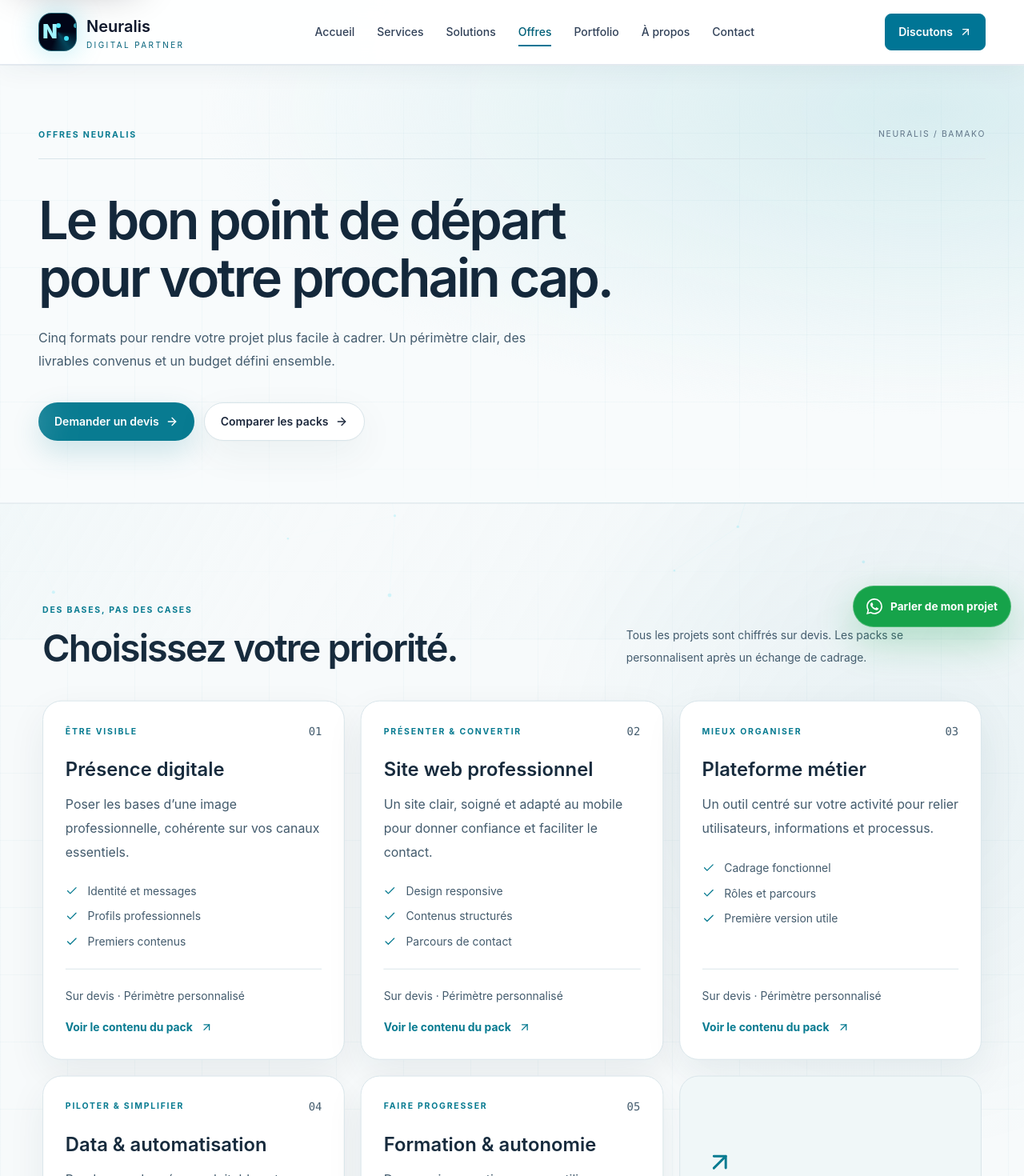
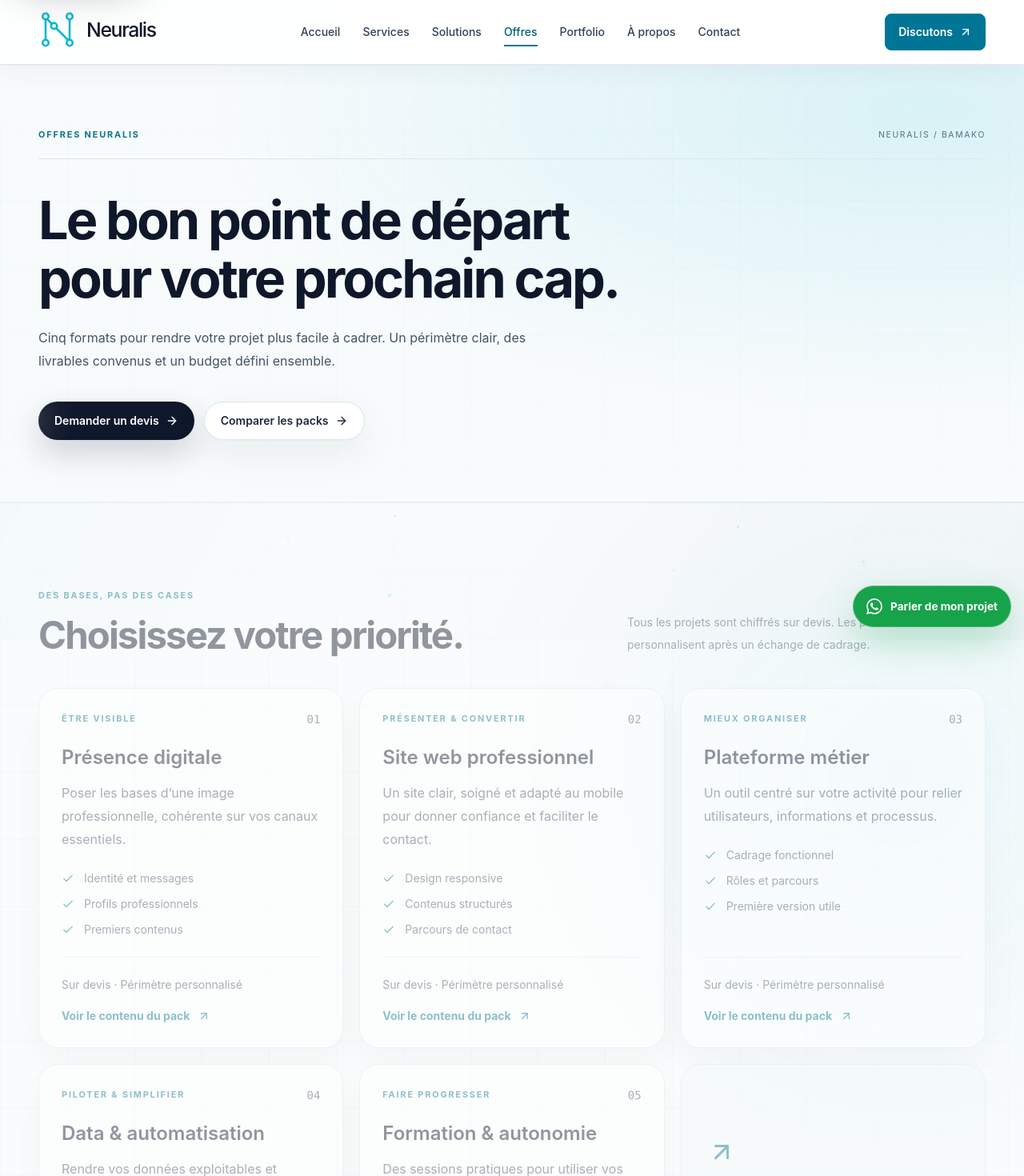
Before and after one commit to Abdoulayeds/siteweb-neuralis, a Next.js app: page /offres in a window 1280 px wide. Shown: the top 1470 px of the page at 80% size. Built offline with nearby package versions, Linux system fonts and the light colour scheme.

Commit message:
feat: align brand styles and vector logo with NEURALIS palette

```diff
--- a/src/app/globals.css
+++ b/src/app/globals.css
@@ -2,18 +2,19 @@
 
 :root {
   color-scheme: light;
-  --neuralis-navy: #14283b;
-  --neuralis-cyan: #087b91;
-  --surface-base: #f7fafb;
-  --surface-section: #f7fafb;
-  --surface-section-alt: #edf5f7;
+  --neuralis-navy: #0f172a;
+  --neuralis-cyan: #06b6d4;
+  --neuralis-cyan-ink: #08758b;
+  --surface-base: #f9fbfc;
+  --surface-section: #f9fbfc;
+  --surface-section-alt: #f0f7f9;
   --surface-raised: #ffffff;
-  --surface-soft: #eaf3f5;
-  --border-subtle: #d9e5ea;
-  --border-active: #5eaeba;
-  --text-primary: #172b3d;
-  --text-secondary: #435b6d;
-  --text-muted: #607588;
+  --surface-soft: #eaf8fb;
+  --border-subtle: #dce7ec;
+  --border-active: #48bfd2;
+  --text-primary: #0f172a;
+  --text-secondary: #425466;
+  --text-muted: #5b6f81;
   --background: var(--surface-base);
   --foreground: var(--text-primary);
 }
@@ -39,8 +40,8 @@
   margin: 0;
   overflow-x: clip;
   background:
-    radial-gradient(circle at 12% 4%, rgba(67, 178, 190, 0.1), transparent 28rem),
-    radial-gradient(circle at 88% 35%, rgba(14, 116, 144, 0.07), transparent 30rem),
+    radial-gradient(circle at 12% 4%, rgba(6, 182, 212, 0.09), transparent 28rem),
+    radial-gradient(circle at 88% 35%, rgba(6, 182, 212, 0.05), transparent 30rem),
     var(--surface-base);
   color: var(--foreground);
   font-family: Inter, ui-sans-serif, system-ui, -apple-system, BlinkMacSystemFont, "Segoe UI", sans-serif;
@@ -53,7 +54,7 @@
   inset: 0;
   z-index: 0;
   pointer-events: none;
-  background: linear-gradient(120deg, rgba(180, 224, 229, 0.14), transparent 45%, rgba(186, 219, 226, 0.1));
+  background: linear-gradient(120deg, rgba(6, 182, 212, 0.035), transparent 45%, rgba(15, 23, 42, 0.018));
 }
 
 main,
@@ -67,7 +68,7 @@
 }
 
 :focus-visible {
-  outline: 3px solid #087b91;
+  outline: 3px solid var(--neuralis-cyan-ink);
   outline-offset: 4px;
 }
 
@@ -98,8 +99,8 @@
 }
 
 ::selection {
-  background: rgba(8, 123, 145, 0.25);
-  color: #14283b;
+  background: rgba(6, 182, 212, 0.27);
+  color: var(--neuralis-navy);
 }
 
 .section-padding {
@@ -107,7 +108,7 @@
 }
 
 .section-eyebrow {
-  color: #087b91;
+  color: var(--neuralis-cyan-ink);
   font-size: 0.75rem;
   font-weight: 750;
   letter-spacing: 0.18em;
@@ -128,25 +129,25 @@
 .theme-dark main > section {
   position: relative;
   isolation: isolate;
-  border-block: 1px solid rgba(35, 79, 96, 0.06);
+  border-block: 1px solid rgba(15, 23, 42, 0.045);
 }
 
 .theme-dark main > section.bg-white {
   background:
-    radial-gradient(circle at 12% 0%, rgba(34, 178, 190, 0.07), transparent 25rem),
-    #f9fcfc !important;
+    radial-gradient(circle at 12% 0%, rgba(6, 182, 212, 0.055), transparent 25rem),
+    #ffffff !important;
 }
 
 .theme-dark main > section.bg-slate-50 {
   background:
-    radial-gradient(circle at 88% 15%, rgba(14, 116, 144, 0.06), transparent 28rem),
-    #edf5f7 !important;
+    radial-gradient(circle at 88% 15%, rgba(6, 182, 212, 0.065), transparent 28rem),
+    #f0f7f9 !important;
 }
 
 .theme-dark main > section.bg-slate-950 {
   background:
     radial-gradient(circle at 50% 0%, rgba(6, 182, 212, 0.07), transparent 30rem),
-    #f4f9fa !important;
+    #f4f9fb !important;
 }
 
 .theme-dark main > section::before {
@@ -156,8 +157,8 @@
   z-index: -1;
   pointer-events: none;
   background-image:
-    linear-gradient(rgba(8, 123, 145, 0.03) 1px, transparent 1px),
-    linear-gradient(90deg, rgba(8, 123, 145, 0.03) 1px, transparent 1px);
+    linear-gradient(rgba(6, 182, 212, 0.026) 1px, transparent 1px),
+    linear-gradient(90deg, rgba(6, 182, 212, 0.026) 1px, transparent 1px);
   background-size: 84px 84px;
   mask-image: linear-gradient(to bottom, transparent, black 18%, black 82%, transparent);
 }
@@ -172,23 +173,23 @@
   background: var(--surface-raised) !important;
   border-color: var(--border-subtle) !important;
   box-shadow:
-    0 1px 2px rgba(20, 40, 59, 0.02),
-    0 16px 48px rgba(20, 60, 76, 0.06) !important;
+    0 1px 2px rgba(15, 23, 42, 0.025),
+    0 16px 48px rgba(15, 23, 42, 0.065) !important;
 }
 
 .theme-dark main .bg-slate-100,
 .theme-dark main .bg-cyan-50 {
-  background: #eaf4f5 !important;
-  border-color: #cce5e9 !important;
+  background: var(--surface-soft) !important;
+  border-color: #c5e8ef !important;
 }
 
 .theme-dark main :is(.bg-slate-950, .bg-slate-950\/40, .bg-slate-950\/60, .bg-slate-950\/90, .bg-slate-950\/95, .bg-slate-900, .bg-slate-900\/70, .bg-slate-900\/95, .bg-cyan-950\/20) {
-  background: #f0f7f8 !important;
+  background: #f1f8fa !important;
   border-color: var(--border-subtle) !important;
 }
 
 .theme-dark main :is(.bg-white\/5, .bg-white\/10, .bg-white\/\[0\.025\], .bg-white\/\[0\.035\], .bg-white\/\[0\.04\], .bg-white\/\[0\.045\], .bg-white\/\[0\.055\], .bg-white\/\[0\.075\], .bg-white\/\[0\.08\]) {
-  background: #f5fafb !important;
+  background: #f5fbfc !important;
 }
 
 .theme-dark main .text-white,
@@ -214,7 +215,7 @@
 .theme-dark main .text-cyan-100,
 .theme-dark main .text-cyan-200,
 .theme-dark main .text-cyan-300 {
-  color: #087b91 !important;
+  color: var(--neuralis-cyan-ink) !important;
 }
 
 .theme-dark main .bg-cyan-500.text-slate-950,
@@ -272,16 +273,16 @@
   pointer-events: none;
   opacity: 0;
   transform: rotate(16deg) translateX(-220%);
-  background: linear-gradient(90deg, transparent, rgba(138, 204, 214, 0.2), transparent);
+  background: linear-gradient(90deg, transparent, rgba(6, 182, 212, 0.12), transparent);
   transition: transform 720ms ease, opacity 220ms ease;
 }
 
 .theme-dark main article:hover {
-  transform: translateY(-5px);
+  transform: translateY(-4px);
   border-color: var(--border-active) !important;
   box-shadow:
-    0 22px 60px rgba(20, 60, 76, 0.12),
-    0 0 0 1px rgba(8, 123, 145, 0.08) !important;
+    0 24px 58px rgba(15, 23, 42, 0.12),
+    0 0 0 1px rgba(6, 182, 212, 0.1) !important;
 }
 
 .theme-dark main article:hover::after {
@@ -300,8 +301,8 @@
 
 .hero-grid {
   background-image:
-    linear-gradient(rgba(8, 123, 145, 0.04) 1px, transparent 1px),
-    linear-gradient(90deg, rgba(8, 123, 145, 0.04) 1px, transparent 1px);
+    linear-gradient(rgba(6, 182, 212, 0.045) 1px, transparent 1px),
+    linear-gradient(90deg, rgba(6, 182, 212, 0.045) 1px, transparent 1px);
   background-size: 72px 72px;
   mask-image: linear-gradient(to bottom, black, transparent 88%);
 }
@@ -333,48 +334,15 @@
   box-shadow: 0 22px 58px rgba(22, 163, 74, 0.38);
 }
 
-.neuralis-mark::after {
-  content: "";
-  position: absolute;
-  inset: -35%;
-  background: conic-gradient(from 180deg, transparent, rgba(6, 182, 212, 0.35), transparent 32%);
-  animation: neuralis-spin 8s linear infinite;
-}
-
-.neuralis-mark > * {
-  position: relative;
-}
-
-.neuralis-pulse-ring {
-  animation: neuralis-pulse 2.8s ease-in-out infinite;
-}
-
-@keyframes neuralis-spin {
-  to {
-    transform: rotate(360deg);
-  }
-}
-
-@keyframes neuralis-pulse {
-  0%,
-  100% {
-    opacity: 0.35;
-    transform: scale(0.94);
-  }
-
-  50% {
-    opacity: 0.9;
-    transform: scale(1.04);
-  }
-}
-
 @keyframes neuralis-rise {
   from {
-    transform: translateY(34px) scale(0.99);
+    opacity: 0.35;
+    transform: translateY(20px);
   }
 
   to {
-    transform: translateY(0) scale(1);
+    opacity: 1;
+    transform: translateY(0);
   }
 }
 
@@ -389,61 +357,64 @@
 /* Light editorial system shared across the site. */
 html { scroll-behavior: smooth; scroll-padding-top: 7rem; }
 .studio-container { width: 100%; max-width: 1280px; margin-inline: auto; padding-inline: clamp(1.25rem, 4vw, 3rem); }
-.studio-section { position: relative; padding-block: clamp(3.75rem, 7vw, 6.5rem); border-top: 1px solid rgba(33, 81, 94, .07); }
-.studio-section-alt { background: linear-gradient(130deg, #edf5f7, #f5fafb); }
-.studio-kicker { color: #087b91; font-size: .66rem; font-weight: 750; letter-spacing: .17em; text-transform: uppercase; line-height: 1.8; }
-.studio-heading { color: #172b3d; font-size: clamp(1.9rem, 3.7vw, 3.4rem); font-weight: 600; line-height: 1.12; letter-spacing: -.04em; text-wrap: balance; }
-.studio-copy { color: #435b6d; font-size: 1rem; line-height: 1.85; }
-.studio-panel { border: 1px solid var(--border-subtle); border-radius: 1.5rem; background: #ffffff; box-shadow: 0 18px 48px rgba(20, 60, 76, .07); }
-.studio-link { display: inline-flex; align-items: center; gap: .6rem; color: #087b91; font-size: .875rem; font-weight: 700; line-height: 1.6; text-align: left; transition: color 180ms; }
-.studio-link:hover { color: #075363; }
-.theme-dark main .site-button-primary { background: #087b91 !important; color: #ffffff !important; }
-.theme-dark main .site-button-primary:hover { background: #0e6375 !important; }
+.studio-section { position: relative; padding-block: clamp(3.75rem, 7vw, 6.5rem); border-top: 1px solid rgba(15, 23, 42, .055); }
+.studio-section-alt { background: linear-gradient(135deg, #f0f7f9, #f8fbfc 64%, #eaf8fb); }
+.studio-kicker { color: var(--neuralis-cyan-ink); font-size: .68rem; font-weight: 750; letter-spacing: .17em; text-transform: uppercase; line-height: 1.8; }
+.studio-heading { color: var(--neuralis-navy); font-size: clamp(1.9rem, 3.7vw, 3.4rem); font-weight: 650; line-height: 1.12; letter-spacing: -.04em; text-wrap: balance; }
+.studio-copy { color: var(--text-secondary); font-size: 1rem; line-height: 1.8; }
+.studio-panel { border: 1px solid var(--border-subtle); border-radius: 1.5rem; background: #ffffff; box-shadow: 0 18px 48px rgba(15, 23, 42, .07); }
+.studio-link { display: inline-flex; align-items: center; gap: .6rem; color: var(--neuralis-cyan-ink); font-size: .875rem; font-weight: 750; line-height: 1.6; text-align: left; text-underline-offset: .28em; transition: color 180ms, gap 180ms; }
+.studio-link:hover { color: var(--neuralis-navy); gap: .78rem; text-decoration: underline; }
+.theme-dark main .site-button-primary { background: var(--neuralis-navy) !important; color: #ffffff !important; border-color: var(--neuralis-navy) !important; box-shadow: 0 16px 38px rgba(15, 23, 42, .18) !important; }
+.theme-dark main .site-button-primary:hover { background: #1e3151 !important; box-shadow: 0 20px 46px rgba(15, 23, 42, .26) !important; }
 .studio-tags { display: flex; flex-wrap: wrap; gap: .5rem; }
-.studio-tags > * { padding: .4rem .75rem; border: 1px solid #cfe2e6; border-radius: 99px; color: #435b6d; background: #f2f8f9; font-size: .72rem; line-height: 1.5; }
-.studio-tags > a:hover { border-color: #087b91; color: #075363; }
+.studio-tags > * { padding: .4rem .75rem; border: 1px solid #d6e8ee; border-radius: 99px; color: var(--text-secondary); background: #f3fafb; font-size: .72rem; line-height: 1.5; }
+.studio-tags > a:hover { border-color: var(--neuralis-cyan); color: var(--neuralis-navy); }
 .section-intro { display: flex; align-items: flex-end; justify-content: space-between; gap: 2rem; margin-bottom: 2.5rem; }
-.studio-hero { padding-top: clamp(3rem, 7vw, 6rem); background: radial-gradient(ellipse at 64% 35%, rgba(110, 195, 202, .17), transparent 64%), #f7fafb; }
-.hero-location { display: flex; align-items: center; gap: .65rem; color: #506b7a; font-size: .7rem; letter-spacing: .06em; }
-.hero-location > span { width: 6px; height: 6px; border-radius: 50%; background: #1a9aae; box-shadow: 0 0 12px #1a9aae55; }
-.hero-title { margin-top: 1.7rem; color: #14283b; font-size: clamp(2.85rem, 5.3vw, 5rem); font-weight: 600; line-height: 1.05; letter-spacing: -.055em; }
-.hero-title > span { color: #087b91; }
-.hero-promises { display: flex; flex-wrap: wrap; gap: .7rem 1.1rem; margin-top: 1.75rem; color: #506b7a; font-size: .72rem; }
+.studio-hero { padding-top: clamp(3rem, 7vw, 6rem); background: radial-gradient(ellipse at 66% 28%, rgba(6, 182, 212, .14), transparent 61%), linear-gradient(145deg, #ffffff, #f6fbfc 70%); }
+.hero-location { display: flex; align-items: center; gap: .65rem; color: var(--text-secondary); font-size: .7rem; letter-spacing: .06em; }
+.hero-location > span { width: 7px; height: 7px; border-radius: 50%; background: var(--neuralis-cyan); box-shadow: 0 0 0 4px rgba(6, 182, 212, .14); }
+.hero-title { margin-top: 1.7rem; color: var(--neuralis-navy); font-size: clamp(2.85rem, 5.3vw, 5rem); font-weight: 650; line-height: 1.05; letter-spacing: -.055em; }
+.hero-title > span { color: var(--neuralis-cyan-ink); }
+.hero-promises { display: flex; flex-wrap: wrap; gap: .7rem 1.1rem; margin-top: 1.75rem; color: var(--text-secondary); font-size: .72rem; }
 .hero-promises > span { display: inline-flex; align-items: center; gap: .4rem; }
-.hero-promises svg { width: 13px; height: 13px; color: #087b91; }
-.hero-showcase { position: relative; margin-bottom: 2rem; border: 1px solid #d0e4e8; border-radius: 1.5rem; padding: .7rem; background: #ffffff; box-shadow: 0 25px 80px rgba(20, 60, 76, .14); transform: rotate(-1.5deg); }
+.hero-promises svg { width: 13px; height: 13px; color: var(--neuralis-cyan-ink); }
+.hero-showcase { position: relative; margin-bottom: 2rem; border: 1px solid #c9e5ed; border-radius: 1.5rem; padding: .7rem; background: #ffffff; box-shadow: 0 25px 80px rgba(15, 23, 42, .14); transform: rotate(-1.2deg); transition: transform 350ms ease, box-shadow 350ms ease; }
+.hero-showcase:hover { transform: rotate(0); box-shadow: 0 30px 90px rgba(15, 23, 42, .2); }
 .showcase-topline { display: flex; justify-content: space-between; padding: .5rem .45rem 1rem; color: #506b7a; font-size: .6rem; letter-spacing: .13em; }
 .hero-main-image { width: 100%; aspect-ratio: 1.14; object-fit: cover; border-radius: .9rem; }
-.showcase-caption { display: flex; align-items: center; justify-content: space-between; padding: 1.1rem .65rem .5rem; font-size: .75rem; color: #435b6d; }
-.showcase-mini { position: absolute; right: 1.5rem; bottom: -2.5rem; display: flex; align-items: center; gap: 1rem; padding: .65rem 1.3rem .65rem .65rem; border: 1px solid #cce2e6; border-radius: 1.2rem; background: #ffffffed; box-shadow: 0 16px 50px rgba(20, 60, 76, .16); backdrop-filter: blur(16px); transform: rotate(1.5deg); }
+.showcase-caption { display: flex; align-items: center; justify-content: space-between; padding: 1.1rem .65rem .5rem; font-size: .75rem; color: var(--text-secondary); }
+.showcase-mini { position: absolute; right: 1.5rem; bottom: -2.5rem; display: flex; align-items: center; gap: 1rem; padding: .65rem 1.3rem .65rem .65rem; border: 1px solid #cce6ed; border-radius: 1.2rem; background: #fffffff2; box-shadow: 0 16px 50px rgba(15, 23, 42, .16); backdrop-filter: blur(16px); transform: rotate(1.5deg); }
 .hero-scroll { display: flex; align-items: center; justify-content: space-between; margin-top: 4rem; padding-block: 1.3rem; border-top: 1px solid #d9e5ea; color: #506b7a; font-size: .72rem; letter-spacing: .03em; }
-.journey-card { display: flex; flex-direction: column; gap: .5rem; padding: 1.5rem; border: 1px solid var(--border-subtle); border-radius: 1.1rem; background: #ffffff; box-shadow: 0 14px 38px rgba(20, 60, 76, .05); transition: border-color 200ms, background 200ms, box-shadow 200ms; }
-.journey-card:hover { border-color: #7cbcc6; background: #f9fdfd; box-shadow: 0 22px 50px rgba(20, 60, 76, .1); }
+.journey-card { display: flex; flex-direction: column; gap: .5rem; padding: 1.5rem; border: 1px solid var(--border-subtle); border-top: 3px solid var(--neuralis-cyan); border-radius: 1.1rem; background: linear-gradient(150deg, #ffffff 70%, #f2fbfd); box-shadow: 0 14px 38px rgba(15, 23, 42, .055); transition: transform 220ms, border-color 220ms, box-shadow 220ms; }
+.journey-card:hover { transform: translateY(-4px); border-color: var(--border-active); box-shadow: 0 22px 50px rgba(15, 23, 42, .11); }
 .journey-card > p:last-child { margin-top: 1.5rem; }
-.visual-service-card { display: flex; flex-direction: column; border: 1px solid var(--border-subtle); border-radius: 1.2rem; background: #ffffff; box-shadow: 0 16px 40px rgba(20, 60, 76, .06); }
+.visual-service-card { display: flex; flex-direction: column; border: 1px solid var(--border-subtle); border-radius: 1.2rem; background: #ffffff; box-shadow: 0 16px 40px rgba(15, 23, 42, .07); }
 .service-image-link { display: block; position: relative; overflow: hidden; border-radius: 1.2rem 1.2rem 0 0; }
-.service-image-number { position: absolute; left: 1rem; top: 1rem; display: flex; align-items: center; justify-content: center; width: 2rem; height: 2rem; border-radius: 50%; border: 1px solid #ffffffb8; color: #172b3d; background: #ffffffec; font-size: .65rem; backdrop-filter: blur(8px); }
+.service-image-link img { transition: transform 500ms cubic-bezier(.2,.7,.2,1); }
+.visual-service-card:hover .service-image-link img { transform: scale(1.035); }
+.service-image-number { position: absolute; left: 1rem; top: 1rem; display: flex; align-items: center; justify-content: center; width: 2rem; height: 2rem; border-radius: 50%; border: 1px solid #ffffffb8; color: var(--neuralis-navy); background: #ffffffec; font-size: .65rem; backdrop-filter: blur(8px); }
 .theme-dark main article.visual-service-card::after { display: none; }
 .theme-dark main article.visual-service-card:hover { transform: translateY(-3px); }
 .theme-dark main article:has(dialog[open]):hover { transform: none; }
 .theme-dark main article:has(dialog[open])::after { display: none; }
 .method-art { position: relative; }
-.method-label { display: flex; gap: .7rem; align-items: center; width: fit-content; position: relative; margin: -1.5rem auto 0; padding: 1rem 1.3rem; border: 1px solid #cce2e6; border-radius: 1rem; background: #ffffffef; color: #435b6d; font-size: .75rem; box-shadow: 0 14px 35px rgba(20, 60, 76, .12); backdrop-filter: blur(15px); }
-.method-step { display: flex; align-items: center; justify-content: center; flex-shrink: 0; width: 2.5rem; height: 2.5rem; border: 1px solid #cce2e6; border-radius: .8rem; color: #087b91; background: #eaf4f5; font-size: .72rem; }
-.concept-feature { display: block; overflow: hidden; border-radius: 1.5rem; border: 1px solid var(--border-subtle); background: #ffffff; box-shadow: 0 16px 40px rgba(20, 60, 76, .06); }
+.method-label { display: flex; gap: .7rem; align-items: center; width: fit-content; position: relative; margin: -1.5rem auto 0; padding: 1rem 1.3rem; border: 1px solid #cce6ed; border-radius: 1rem; background: #fffffff2; color: var(--text-secondary); font-size: .75rem; box-shadow: 0 14px 35px rgba(15, 23, 42, .12); backdrop-filter: blur(15px); }
+.method-step { display: flex; align-items: center; justify-content: center; flex-shrink: 0; width: 2.5rem; height: 2.5rem; border: 1px solid #cce6ed; border-radius: .8rem; color: var(--neuralis-cyan-ink); background: var(--surface-soft); font-size: .72rem; }
+.concept-feature { display: block; overflow: hidden; border-radius: 1.5rem; border: 1px solid var(--border-subtle); background: #ffffff; box-shadow: 0 16px 40px rgba(15, 23, 42, .07); }
 .studio-faq { border: 1px solid var(--border-subtle); border-radius: .9rem; background: #ffffff; }
-.studio-faq summary { padding: 1.1rem 1.25rem; cursor: pointer; font-size: .95rem; font-weight: 600; color: #172b3d; line-height: 1.6; }
-.studio-faq summary::marker { color: #087b91; font-size: .75em; }
-.studio-faq[open] { border-color: #6eafb9; }
-.studio-faq p { padding: 0 1.25rem 1.3rem; color: #435b6d; font-size: .9rem; line-height: 1.85; }
-.studio-cta { display: flex; align-items: center; justify-content: space-between; gap: 2rem; padding: clamp(1.75rem,5vw,4rem); border: 1px solid #b8dce2; border-radius: 1.5rem; background: radial-gradient(ellipse at 100% 0, #c4e9e966, transparent 70%), linear-gradient(135deg,#ffffff,#eef8f9); box-shadow: 0 16px 48px rgba(20, 60, 76, .06); }
+.studio-faq summary { padding: 1.1rem 1.25rem; cursor: pointer; font-size: .95rem; font-weight: 650; color: var(--neuralis-navy); line-height: 1.6; }
+.studio-faq summary::marker { color: var(--neuralis-cyan-ink); font-size: .75em; }
+.studio-faq[open] { border-color: var(--neuralis-cyan); box-shadow: 0 10px 28px rgba(15, 23, 42, .06); }
+.studio-faq p { padding: 0 1.25rem 1.3rem; color: var(--text-secondary); font-size: .9rem; line-height: 1.85; }
+.studio-cta { display: flex; align-items: center; justify-content: space-between; gap: 2rem; padding: clamp(1.75rem,5vw,4rem); border: 1px solid #b7e5ee; border-radius: 1.5rem; background: radial-gradient(ellipse at 100% 0, rgba(6,182,212,.14), transparent 68%), linear-gradient(135deg,#ffffff,#eef9fb); box-shadow: 0 16px 48px rgba(15, 23, 42, .065); }
 .studio-cta > a { flex-shrink: 0; }
-.section-nav { border-block: 1px solid var(--border-subtle); background: #f0f7f8ec; padding-block: 1rem; }
-.section-nav a { color: #435b6d; font-size: .8rem; padding: .6rem 1rem; border: 1px solid #d1e2e6; border-radius: 99px; background: #ffffff; }
-.section-nav a:hover { color: #075363; border-color: #60aab6; }
-.page-hero { padding-block: clamp(3.25rem,6vw,6rem); background: radial-gradient(ellipse at 90% 10%, #d8edf0, transparent 55%), #f8fbfc; }
-.page-hero-title { max-width: 950px; font-size: clamp(2.5rem, 5.2vw, 4.75rem); color: #14283b; font-weight: 600; line-height: 1.09; letter-spacing: -.045em; text-wrap: balance; }
-.page-hero-index { font-size: .65rem; letter-spacing: .16em; color: #607588; }
+.section-nav { border-block: 1px solid var(--border-subtle); background: #f1f9fbec; padding-block: 1rem; }
+.section-nav a { color: var(--text-secondary); font-size: .8rem; padding: .6rem 1rem; border: 1px solid #d1e5eb; border-radius: 99px; background: #ffffff; transition: border-color 180ms, color 180ms, background 180ms; }
+.section-nav a:hover { color: var(--neuralis-navy); border-color: var(--neuralis-cyan); background: #eafaff; }
+.page-hero { padding-block: clamp(3.25rem,6vw,6rem); background: radial-gradient(ellipse at 90% 10%, rgba(6,182,212,.13), transparent 55%), #f8fbfc; }
+.page-hero-title { max-width: 950px; font-size: clamp(2.5rem, 5.2vw, 4.75rem); color: var(--neuralis-navy); font-weight: 650; line-height: 1.09; letter-spacing: -.045em; text-wrap: balance; }
+.page-hero-index { font-size: .65rem; letter-spacing: .16em; color: var(--text-muted); }
 dialog .studio-heading { font-size: clamp(1.65rem,3vw,2.6rem); }
 @media (max-width: 767px) {
   .section-intro, .studio-cta { flex-direction: column; align-items: flex-start; }
--- a/src/components/logo.tsx
+++ b/src/components/logo.tsx
@@ -1,23 +1,26 @@
 import Link from "next/link";
 
+/** The circuit-shaped N follows the mark shown in the NEURALIS brand palette. */
 export function Logo() {
   return (
-    <Link href="/" className="group flex items-center gap-3" aria-label="Retour a l'accueil NEURALIS">
-      <span className="neuralis-mark relative flex h-12 w-12 items-center justify-center overflow-hidden rounded-2xl border border-cyan-300/40 bg-slate-950 shadow-[0_0_34px_rgba(6,182,212,0.28)] transition duration-300 group-hover:-translate-y-0.5 group-hover:border-cyan-200 group-hover:shadow-[0_0_44px_rgba(6,182,212,0.46)]">
-        <span className="relative z-10 text-2xl font-black leading-none text-cyan-200">N</span>
-        <span className="absolute left-2 top-2 h-1.5 w-1.5 rounded-full bg-cyan-300" />
-        <span className="absolute bottom-2 right-2 h-1.5 w-1.5 rounded-full bg-cyan-300" />
-        <span className="absolute bottom-2 left-2 h-1.5 w-1.5 rounded-full bg-cyan-300/70" />
-        <span className="absolute inset-x-3 top-1/2 h-px -rotate-45 bg-cyan-300/70" />
-        <span className="absolute inset-y-3 left-1/2 w-px bg-cyan-300/40" />
-      </span>
-      <span className="flex flex-col leading-none">
-        <span className="text-xl font-semibold text-slate-900">
-          Neuralis
-        </span>
-        <span className="mt-1 text-[10px] uppercase tracking-[0.24em] text-cyan-800">
-          Digital Partner
-        </span>
+    <Link href="/" className="group inline-flex items-center gap-3" aria-label="Retour a l'accueil NEURALIS">
+      <svg
+        viewBox="0 0 64 64"
+        fill="none"
+        aria-hidden="true"
+        className="h-12 w-12 shrink-0 text-[#06b6d4] transition-transform duration-300 group-hover:-translate-y-0.5 group-hover:scale-[1.04] motion-reduce:transform-none motion-reduce:transition-none"
+      >
+        <g stroke="currentColor" strokeWidth="3.4" strokeLinecap="round" strokeLinejoin="round">
+          <path d="M12 14v36M13 13l39 39M52 14v36M27 27l25 25" />
+          <circle cx="12" cy="10" r="5" fill="white" />
+          <circle cx="52" cy="10" r="5" fill="white" />
+          <circle cx="12" cy="54" r="5" fill="white" />
+          <circle cx="52" cy="54" r="5" fill="white" />
+          <circle cx="26" cy="26" r="5" fill="white" />
+        </g>
+      </svg>
+      <span className="text-[1.55rem] font-medium leading-none tracking-[-0.055em] text-[#0f172a] transition-colors duration-200 group-hover:text-[#08758b] motion-reduce:transition-none">
+        Neuralis
       </span>
     </Link>
   );
```
